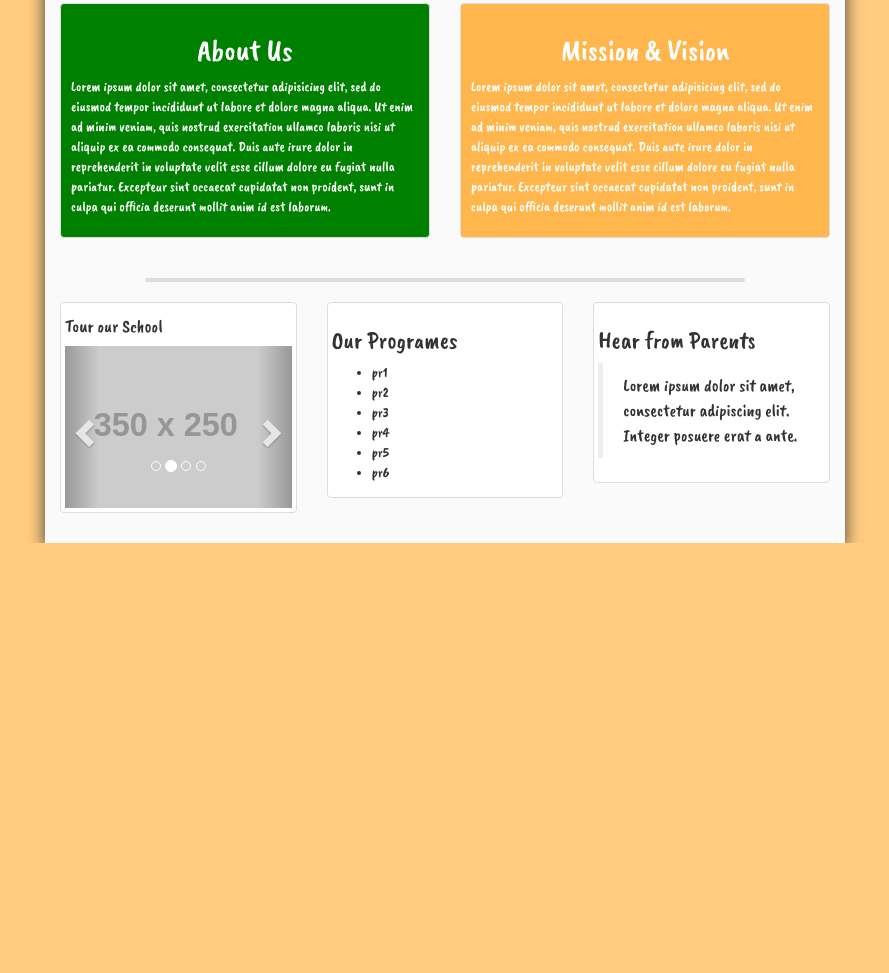
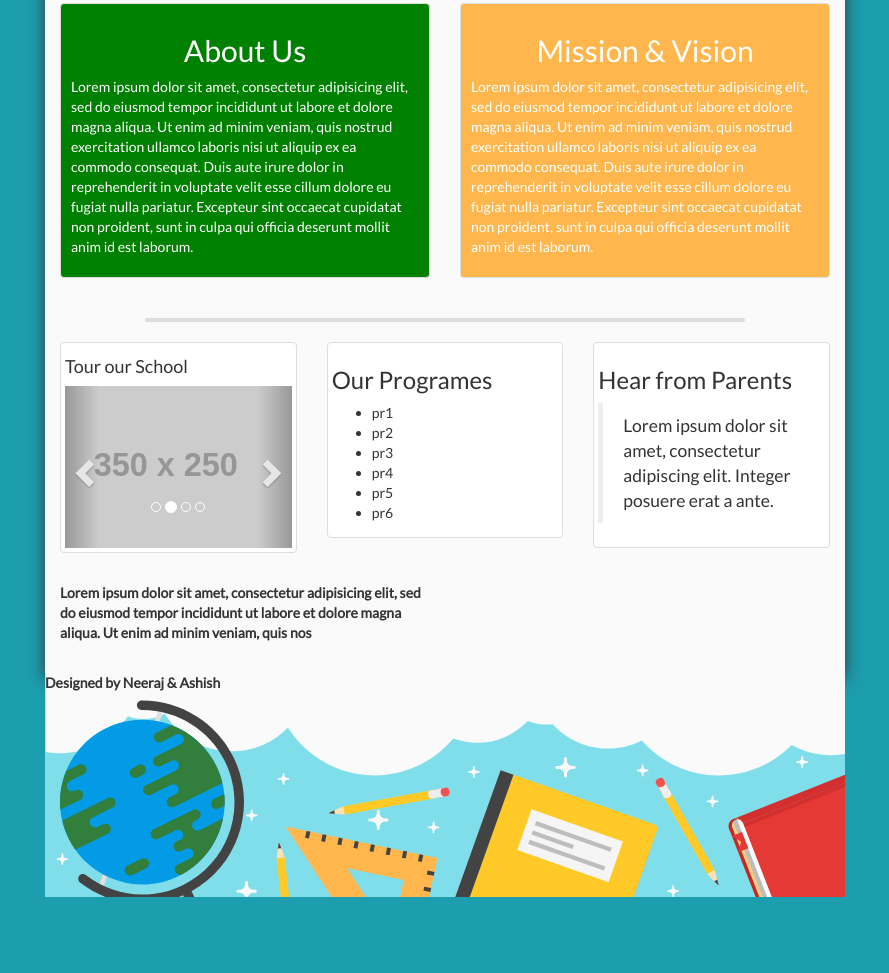
Before and after one commit to rhymingkids/rhymingkids.github.io, a plain HTML site: page demo/index.html in a window 1280 px wide. Shown: the part 943-1916 px from the top of the page, without its empty margins (195-1084 px from the left). Before the commit the page ends 1486 px from the top, so only its background shows below. Drawn offline with nearby package versions, Linux system fonts and the light colour scheme; placeholder pictures from the web are drawn by us.

Commit message:
Update index.html

```diff
--- a/demo/index.html
+++ b/demo/index.html
@@ -6,14 +6,16 @@
     <meta name="viewport" content="width=device-width, initial-scale=1, maximum-scale=1, user-scalable=no">
     <title>Rhyming Kids | Silchar, Kiddie Art, Master Mind Abacus Center, Yoga for kids</title>
     <link href="css/bootstrap.min.css" rel="stylesheet">
-    <link href="https://fonts.googleapis.com/css?family=Caveat+Brush|Lobster|Pacifico" rel="stylesheet">
+<link href="https://fonts.googleapis.com/css?family=Caveat+Brush|Lato|Lobster|Pacifico" rel="stylesheet">
     <style>
       /*font-family: 'Caveat Brush', cursive;
       font-family: 'Lobster', cursive;
       font-family: 'Pacifico', cursive;*/
       body{
-        background-color: #FFCC80;
-        font-family: 'Caveat Brush', cursive;
+        /*background-color: #FFCC80;*/
+        /*background-color: #80DEEA;*/
+        background-color: #1d9eaf;
+        font-family: 'Lato', sans-serif;
       }
       .container{
         background-color: #FAFAFA;
@@ -231,6 +233,16 @@
 .thumbnail h2{
   text-align: center;
 }
+.footer{
+  background-image: url(svg/rhyming_kids_footer.svg), none;
+  min-height: 300px;
+      max-height: 211.72px;
+      margin: 0 auto;
+      max-width: 800px;
+      background-repeat: no-repeat;
+      z-index: -2;
+
+}
     </style>
     <!-- HTML5 shim and Respond.js for IE8 support of HTML5 elements and media queries -->
     <!-- WARNING: Respond.js doesn't work if you view the page via file:// -->
@@ -371,6 +383,7 @@
                 </div>
             </div>
         </div>
+        <div class="col-md-6"></div>
     </div>
     <hr>
     <div class="row">
@@ -471,7 +484,20 @@
     </div>
   </div>
 </div>
+<div class="row" id="contactus">
+  <div class="col-md-6">
+    <address>
+      <strong>
+        Lorem ipsum dolor sit amet, consectetur adipisicing elit, sed do eiusmod
+        tempor incididunt ut labore et dolore magna aliqua. Ut enim ad minim veniam,
+        quis nos
+    </address>
+  </div>
+</div>
   </div><!-- End of container -->
+  <div class="footer">
+    <p>Designed by Neeraj &amp; Ashish</p>
+  </div>
     <script src="https://ajax.googleapis.com/ajax/libs/jquery/1.12.4/jquery.min.js"></script>
     <script src="js/bootstrap.min.js"></script>
     <script>
```
